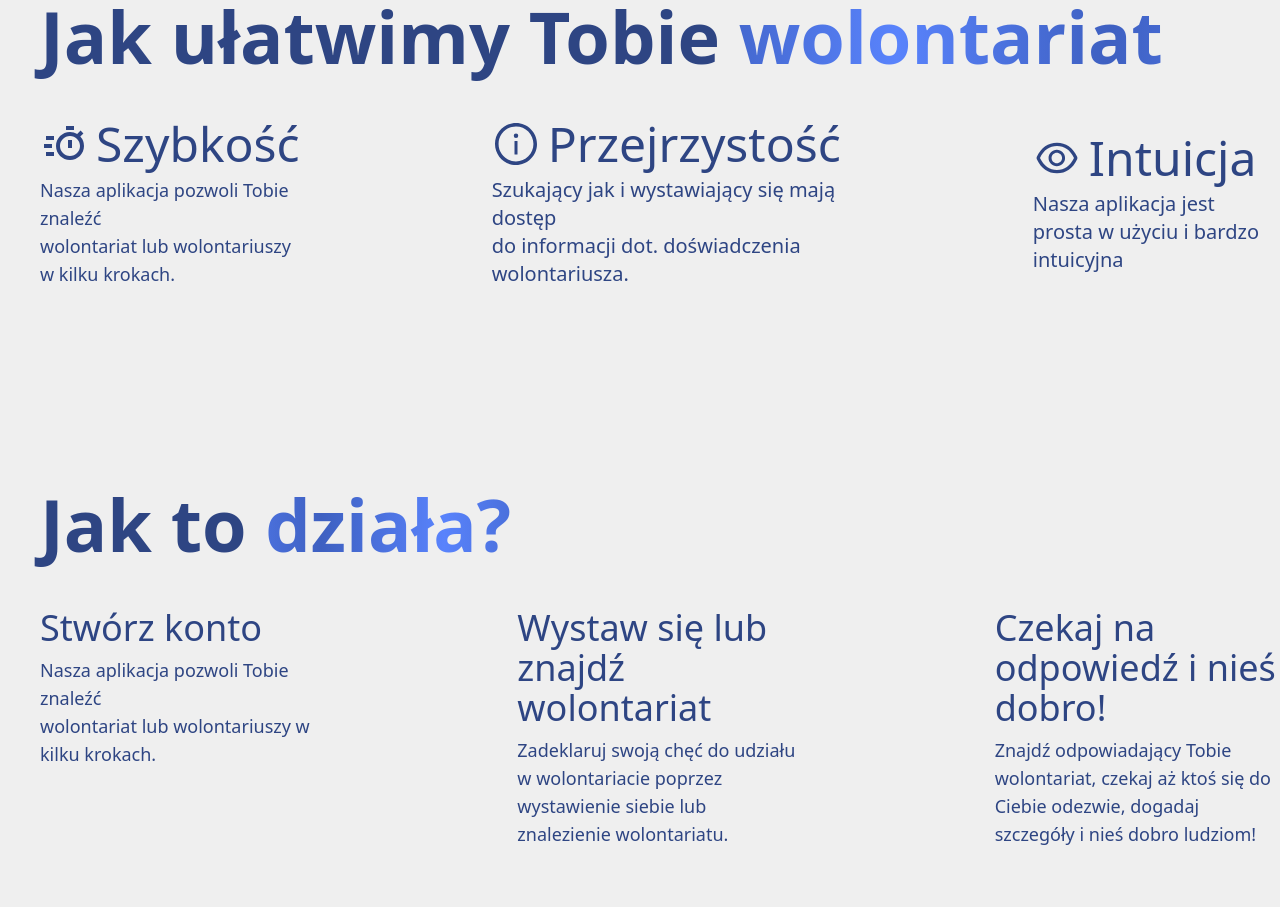
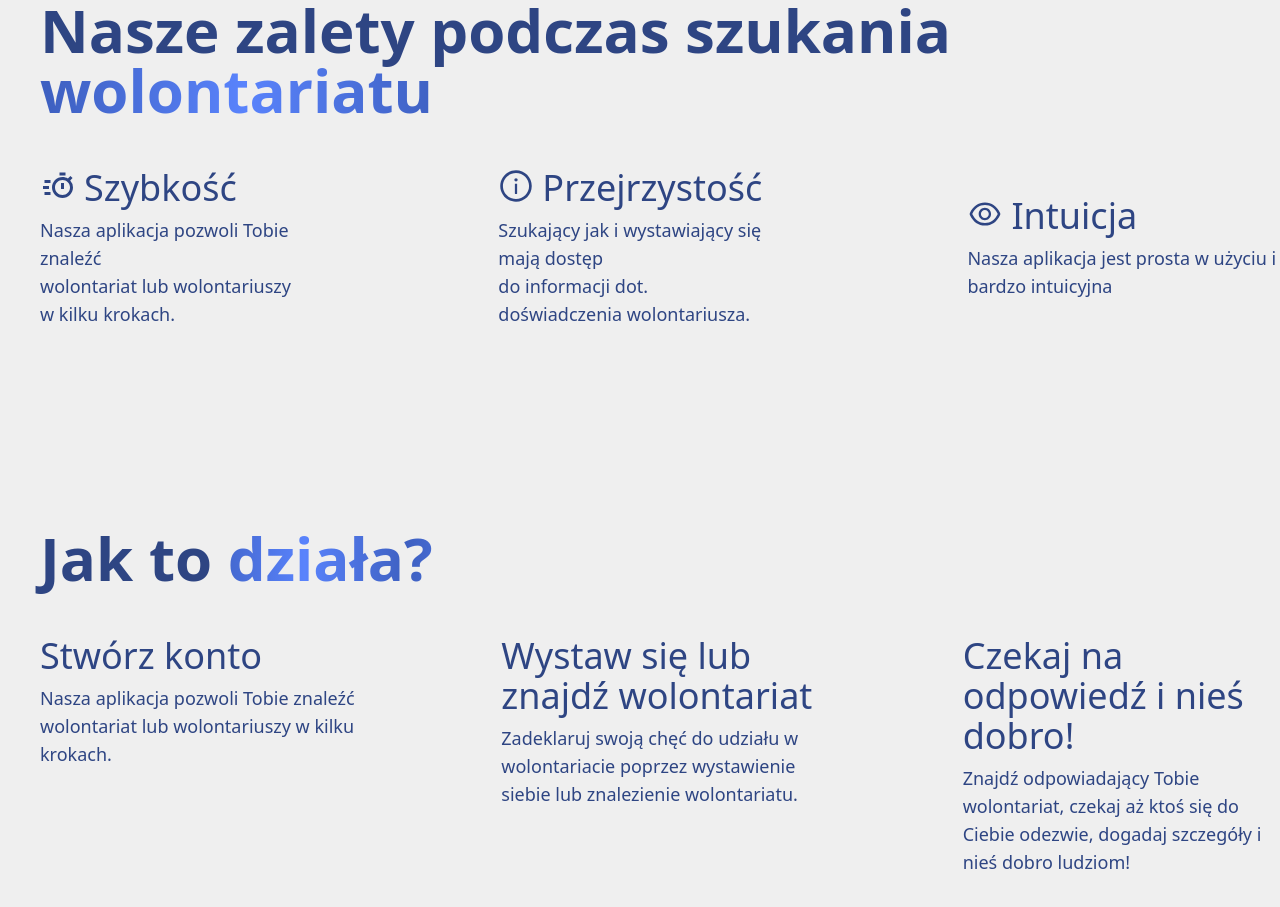
Before and after one commit to style77/volunteering, a Next.js app: page / in a window 1280 px wide. Shown: the part 960-1867 px from the top of the page. Built offline with nearby package versions, Linux system fonts and the light colour scheme; no server answers; what tailwindcss-font-inter would draw is missing.

Commit message:
poprawki

```diff
--- a/components/cardEvents.tsx
+++ b/components/cardEvents.tsx
@@ -20,7 +20,7 @@ export const NotAuthorizedCardEvents = () => {
           className="flex flex-row rounded-lg bg-main-color h-20 xl:h-36 xl:w-56 justify-center items-center shadow-md transition ease-in-out hover:bg-main-color-2 duration-300"
           onClick={() => toggleLogin()}
         >
-          <div className="flex text-white text-xl justify-center cursor-pointer  transition">
+          <div className="flex text-white text-xl xl:px-0 px-3 justify-center cursor-pointer  transition">
             Zaloguj się, aby wyświetlić opcję
           </div>
         </button>
--- a/components/modals/volunteeringAnnoucement.tsx
+++ b/components/modals/volunteeringAnnoucement.tsx
@@ -50,9 +50,10 @@ export const VolunteeringAnnoucement = ({volunteeringName,orgName,city,isPaid,vo
             </div>
             <span className="text-white mx-6">Opis</span>
             <div className="rounded-lg bg-white h-[20rem] w-1/2 mx-6 my-2 text-main-color p-2">{description}</div>
-            <div className="flex w-full items-center">
+
+          </div>
+          <div className="flex w-full justify-center">
               <CardEvents isFavorite={isFavorite} isNotifications={isNotifications} />
-            </div>
           </div>
         </div>
       </main>
--- a/pages/index.tsx
+++ b/pages/index.tsx
@@ -60,7 +60,7 @@ const Home: NextPage = () => {
             <div className="h-screen">
               <div className="flex flex-col">
                 <h1
-                  className="flex flex-col font-inter font-semibold select-none text-transparent animate-ltr-linear-infinite bg-clip-text bg-gradient-to-r from-main-color via-main-color-2 to-main-color text-6xl xl:text-9xl -z-[1] duration-700 transform opacity-0 transition-all translate-y-12 ease-out"
+                  className="flex flex-col font-inter font-semibold select-none text-transparent animate-ltr-linear-infinite bg-clip-text bg-gradient-to-r from-main-color via-main-color-2 to-main-color text-7xl xl:text-9xl -z-[1] duration-700 transform opacity-0 transition-all translate-y-12 ease-out"
                   data-replace='{ "translate-y-12": "translate-y-0", "opacity-0": "opacity-100" }'
                 >
                   Wolontariat
@@ -97,12 +97,12 @@ const Home: NextPage = () => {
 
         <div className="ml-10 select-none" id="what-is-volunteering">
           <h2
-            className="text-main-color text-5xl xl:text-7xl font-bold duration-700 transform opacity-0 transition-all translate-y-12 ease-out"
+            className="text-main-color text-5xl xl:text-6xl font-bold duration-700 transform opacity-0 transition-all translate-y-12 ease-out"
             data-replace='{ "translate-y-12": "translate-y-0", "opacity-0": "opacity-100" }'
           >
-            Jak ułatwimy Tobie{" "}
+            Nasze zalety podczas szukania{" "}
             <span className="text-transparent animate-ltr-linear-infinite bg-clip-text bg-gradient-to-r from-main-color-2 via-main-color-3 to-main-color-2">
-              wolontariat
+              wolontariatu
             </span>
           </h2>
         </div>
@@ -114,10 +114,10 @@ const Home: NextPage = () => {
                 className="delay-100 duration-700 transform opacity-0 transition-all translate-y-12 ease-out"
                 data-replace='{ "translate-y-12": "translate-y-0", "opacity-0": "opacity-100" }'
               >
-                <BiTimer className="flex text-5xl mr-2 my-2" />
+                <BiTimer className="flex text-4xl mr-2 my-2" />
               </div>
               <p
-                className="text-5xl flex delay-100 duration-700 transform opacity-0 transition-all translate-y-12 ease-out my-2"
+                className="text-4xl flex delay-100 duration-700 transform opacity-0 transition-all translate-y-12 ease-out my-2"
                 data-replace='{ "translate-y-12": "translate-y-0", "opacity-0": "opacity-100" }'
               >
                 Szybkość
@@ -137,17 +137,17 @@ const Home: NextPage = () => {
                 className="delay-300 duration-700 transform opacity-0 transition-all translate-y-12 ease-out my-2"
                 data-replace='{ "translate-y-12": "translate-y-0", "opacity-0": "opacity-100" }'
               >
-                <AiOutlineInfoCircle className="flex text-5xl mr-2" />
+                <AiOutlineInfoCircle className="flex text-4xl mr-2" />
               </div>
               <p
-                className="text-5xl flex delay-300 duration-700 transform opacity-0 transition-all translate-y-12 ease-out my-2"
+                className="text-4xl flex delay-300 duration-700 transform opacity-0 transition-all translate-y-12 ease-out my-2"
                 data-replace='{ "translate-y-12": "translate-y-0", "opacity-0": "opacity-100" }'
               >
                 Przejrzystość
               </p>
             </div>
             <p
-              className="font-regular text-xl delay-[400ms] duration-700 transform opacity-0 transition-all translate-y-12 ease-out"
+              className="font-regular text-lg delay-[400ms] duration-700 transform opacity-0 transition-all translate-y-12 ease-out"
               data-replace='{ "translate-y-12": "translate-y-0", "opacity-0": "opacity-100" }'
             >
               Szukający jak i wystawiający się mają dostęp <br /> do informacji
@@ -160,17 +160,17 @@ const Home: NextPage = () => {
                 className="delay-500 duration-700 transform opacity-0 transition-all translate-y-12 ease-out my-2"
                 data-replace='{ "translate-y-12": "translate-y-0", "opacity-0": "opacity-100" }'
               >
-                <AiOutlineEye className="flex text-5xl mr-2" />
+                <AiOutlineEye className="flex text-4xl mr-2" />
               </div>
               <p
-                className="text-5xl flex delay-500 duration-700 transform opacity-0 transition-all translate-y-12 ease-out my-2"
+                className="text-4xl flex delay-500 duration-700 transform opacity-0 transition-all translate-y-12 ease-out my-2"
                 data-replace='{ "translate-y-12": "translate-y-0", "opacity-0": "opacity-100" }'
               >
                 Intuicja
               </p>
             </div>
             <p
-              className="font-regular text-xl delay-[600ms] duration-700 transform opacity-0 transition-all translate-y-12 ease-out"
+              className="font-regular text-lg delay-[600ms] duration-700 transform opacity-0 transition-all translate-y-12 ease-out"
               data-replace='{ "translate-y-12": "translate-y-0", "opacity-0": "opacity-100" }'
             >
               Nasza aplikacja jest prosta w użyciu i bardzo intuicyjna
@@ -181,7 +181,7 @@ const Home: NextPage = () => {
         <div className="py-40 select-none">
           <div className="ml-10">
             <h2
-              className="text-main-color text-7xl font-bold delay-700 duration-700 transform opacity-0 transition-all translate-y-12 ease-out"
+              className="text-main-color text-6xl font-bold delay-700 duration-700 transform opacity-0 transition-all translate-y-12 ease-out"
               data-replace='{ "translate-y-12": "translate-y-0", "opacity-0": "opacity-100" }'
             >
               Jak to{" "}
@@ -191,8 +191,8 @@ const Home: NextPage = () => {
             </h2>
           </div>
 
-          <div className="flex flex-col xl:flex-row pl-10 select-none text-main-color gap-20 xl:gap-48 font-inter my-10 w-full justify-center">
-            <div className="flex flex-col basis-1/3">
+          <div className="flex flex-col xl:flex-row pl-10 select-none text-main-color gap-10 xl:gap-36 font-inter my-10 w-full justify-center">
+            <div className="flex flex-col basis-1/3 ">
               <span
                 className="text-4xl z-10 delay-[800ms] duration-700 transform opacity-0 transition-all translate-y-12 ease-out my-2"
                 data-replace='{ "translate-y-12": "translate-y-0", "opacity-0": "opacity-100" }'
```
